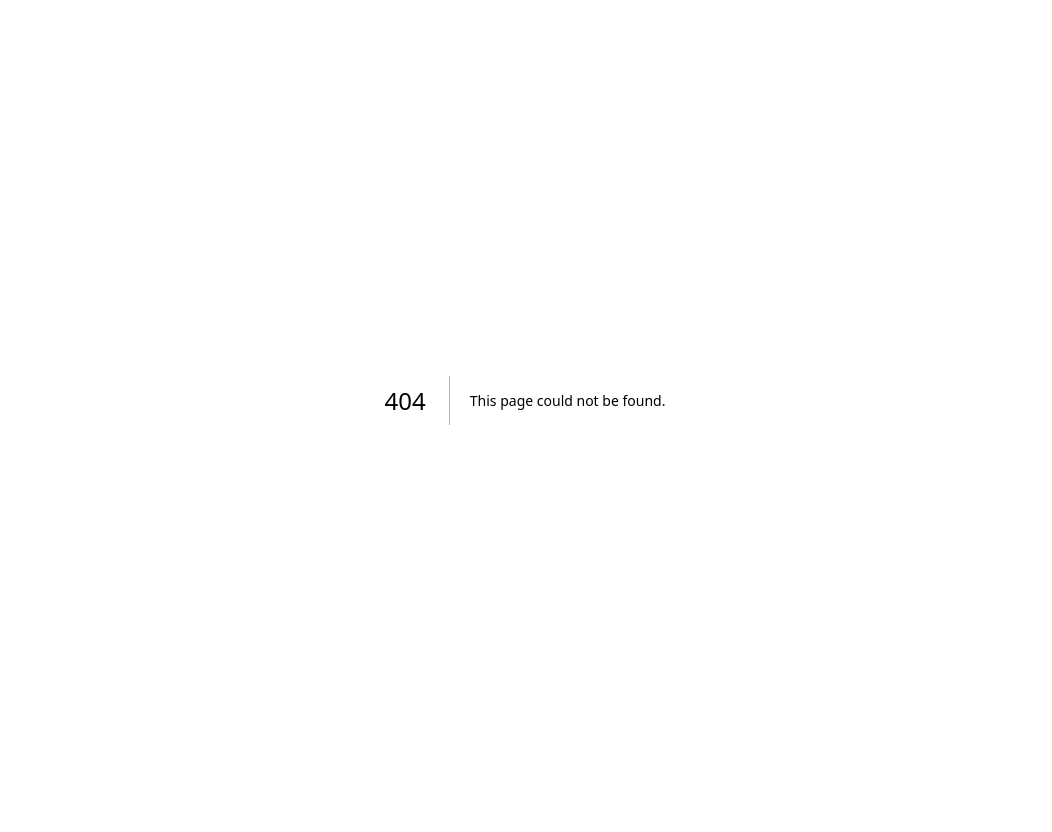
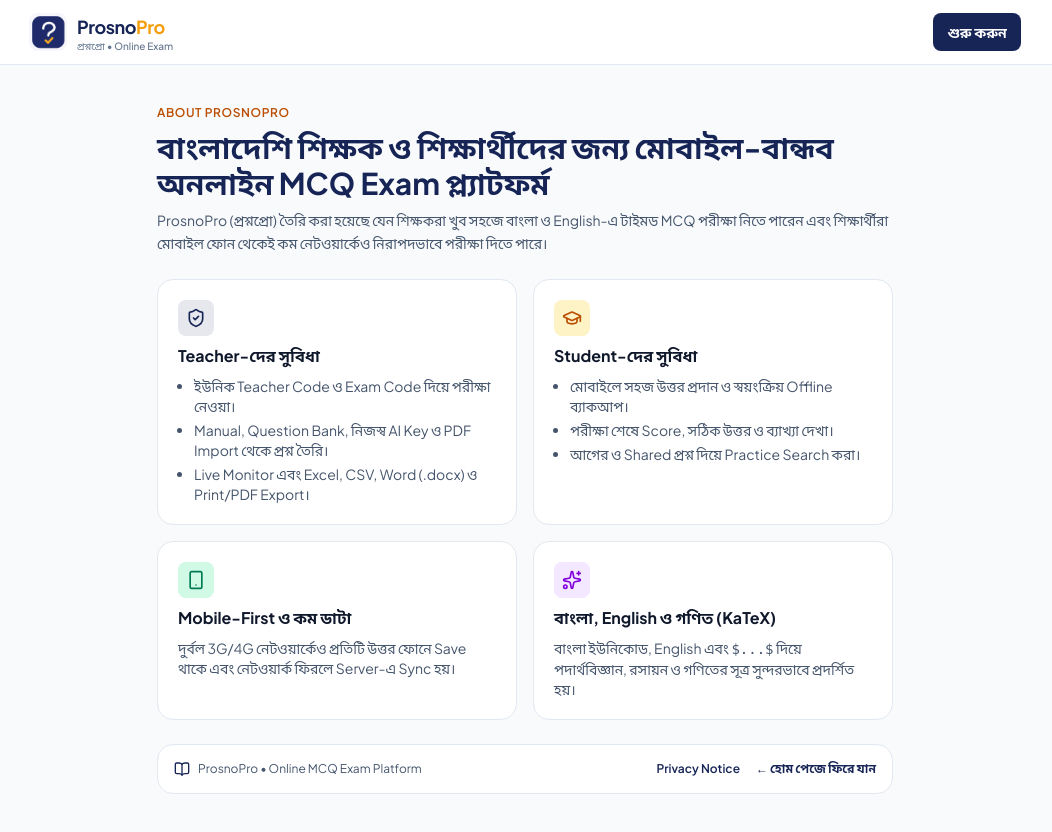
Before and after one commit to hamimLohani/prosnopro, a Next.js app: page /about in a window 1280 px wide. Before the commit this address had no page. Shown: the whole page, without its empty margins (115-1167 px from the left). Before the commit the page ends 800 px from the top, so only its background shows below. Built offline with nearby package versions, Linux system fonts and the light colour scheme; no server answers.

Commit message:
Add About ProsnoPro page and sidebar section

```diff
--- /dev/null
+++ b/src/app/about/page.tsx
@@ -0,0 +1,92 @@
+import { BookOpen, GraduationCap, ShieldCheck, Smartphone, Sparkles } from "lucide-react";
+import Link from "next/link";
+import { Navbar } from "@/components/navbar";
+import { getCurrentUserContext } from "@/lib/supabase/server";
+
+export default async function AboutPage() {
+  const ctx = await getCurrentUserContext();
+
+  return (
+    <div className="min-h-screen flex flex-col">
+      <Navbar ctx={ctx} />
+      <main className="mx-auto w-full max-w-3xl flex-1 space-y-6 px-3 py-6 sm:px-4 sm:py-10">
+        <div className="space-y-2">
+          <p className="text-xs font-semibold uppercase tracking-wider text-amber-700">
+            About ProsnoPro
+          </p>
+          <h1 className="text-2xl sm:text-3xl font-bold text-navy">
+            বাংলাদেশি শিক্ষক ও শিক্ষার্থীদের জন্য মোবাইল-বান্ধব অনলাইন MCQ Exam প্ল্যাটফর্ম
+          </h1>
+          <p className="text-sm leading-relaxed text-slate-600">
+            ProsnoPro (প্রশ্নপ্রো) তৈরি করা হয়েছে যেন শিক্ষকরা খুব সহজে বাংলা ও English-এ
+            টাইমড MCQ পরীক্ষা নিতে পারেন এবং শিক্ষার্থীরা মোবাইল ফোন থেকেই কম নেটওয়ার্কেও নিরাপদভাবে
+            পরীক্ষা দিতে পারে।
+          </p>
+        </div>
+
+        <section className="grid gap-4 sm:grid-cols-2">
+          <div className="rounded-2xl border border-slate-200 bg-white p-5 space-y-2">
+            <div className="inline-flex rounded-lg bg-navy/10 p-2 text-navy">
+              <ShieldCheck className="h-5 w-5" />
+            </div>
+            <h2 className="text-base font-bold text-slate-900">Teacher-দের সুবিধা</h2>
+            <ul className="list-disc pl-4 space-y-1 text-xs sm:text-sm text-slate-600">
+              <li>ইউনিক Teacher Code ও Exam Code দিয়ে পরীক্ষা নেওয়া।</li>
+              <li>Manual, Question Bank, নিজস্ব AI Key ও PDF Import থেকে প্রশ্ন তৈরি।</li>
+              <li>Live Monitor এবং Excel, CSV, Word (.docx) ও Print/PDF Export।</li>
+            </ul>
+          </div>
+
+          <div className="rounded-2xl border border-slate-200 bg-white p-5 space-y-2">
+            <div className="inline-flex rounded-lg bg-amber-100 p-2 text-amber-700">
+              <GraduationCap className="h-5 w-5" />
+            </div>
+            <h2 className="text-base font-bold text-slate-900">Student-দের সুবিধা</h2>
+            <ul className="list-disc pl-4 space-y-1 text-xs sm:text-sm text-slate-600">
+              <li>মোবাইলে সহজ উত্তর প্রদান ও স্বয়ংক্রিয় Offline ব্যাকআপ।</li>
+              <li>পরীক্ষা শেষে Score, সঠিক উত্তর ও ব্যাখ্যা দেখা।</li>
+              <li>আগের ও Shared প্রশ্ন দিয়ে Practice Search করা।</li>
+            </ul>
+          </div>
+
+          <div className="rounded-2xl border border-slate-200 bg-white p-5 space-y-2">
+            <div className="inline-flex rounded-lg bg-emerald-100 p-2 text-emerald-700">
+              <Smartphone className="h-5 w-5" />
+            </div>
+            <h2 className="text-base font-bold text-slate-900">Mobile-First ও কম ডাটা</h2>
+            <p className="text-xs sm:text-sm text-slate-600">
+              দুর্বল 3G/4G নেটওয়ার্কেও প্রতিটি উত্তর ফোনে Save থাকে এবং নেটওয়ার্ক ফিরলে Server-এ
+              Sync হয়।
+            </p>
+          </div>
+
+          <div className="rounded-2xl border border-slate-200 bg-white p-5 space-y-2">
+            <div className="inline-flex rounded-lg bg-purple-100 p-2 text-purple-700">
+              <Sparkles className="h-5 w-5" />
+            </div>
+            <h2 className="text-base font-bold text-slate-900">বাংলা, English ও গণিত (KaTeX)</h2>
+            <p className="text-xs sm:text-sm text-slate-600">
+              বাংলা ইউনিকোড, English এবং <code className="font-mono">$...$</code> দিয়ে পদার্থবিজ্ঞান,
+              রসায়ন ও গণিতের সূত্র সুন্দরভাবে প্রদর্শিত হয়।
+            </p>
+          </div>
+        </section>
+
+        <div className="flex flex-wrap items-center justify-between gap-3 rounded-2xl border border-slate-200 bg-white p-4 text-xs text-slate-600">
+          <div className="flex items-center gap-2">
+            <BookOpen className="h-4 w-4 text-navy shrink-0" />
+            <span>ProsnoPro • Online MCQ Exam Platform</span>
+          </div>
+          <div className="flex items-center gap-4">
+            <Link href="/privacy" className="font-semibold text-navy hover:underline">
+              Privacy Notice
+            </Link>
+            <Link href="/" className="font-semibold text-navy hover:underline">
+              ← হোম পেজে ফিরে যান
+            </Link>
+          </div>
+        </div>
+      </main>
+    </div>
+  );
+}
--- a/src/components/mobile-sidebar.tsx
+++ b/src/components/mobile-sidebar.tsx
@@ -5,6 +5,7 @@ import {
   ClipboardList,
   GraduationCap,
   Home,
+  Info,
   LayoutDashboard,
   LogIn,
   Menu,
@@ -232,7 +233,19 @@ export function MobileSidebar({
                 })}
               </nav>
 
-              <div className="shrink-0 border-t border-slate-200 bg-white px-3 pt-3 pb-[calc(0.75rem+env(safe-area-inset-bottom))] space-y-2.5">
+              <div className="shrink-0 border-t border-slate-200 bg-white px-3 pt-3 pb-[calc(0.75rem+env(safe-area-inset-bottom))] space-y-2">
+                <Link
+                  href="/about"
+                  onClick={() => setOpenForPath(null)}
+                  className={`flex min-h-[40px] items-center gap-2.5 rounded-xl px-3.5 py-2 text-xs font-medium transition ${
+                    pathname === "/about"
+                      ? "bg-navy font-semibold text-white"
+                      : "text-slate-600 hover:bg-slate-100 hover:text-slate-900"
+                  }`}
+                >
+                  <Info className="h-4 w-4 shrink-0" />
+                  <span>ProsnoPro সম্পর্কে (About)</span>
+                </Link>
                 <Link
                   href="/privacy"
                   onClick={() => setOpenForPath(null)}
```
